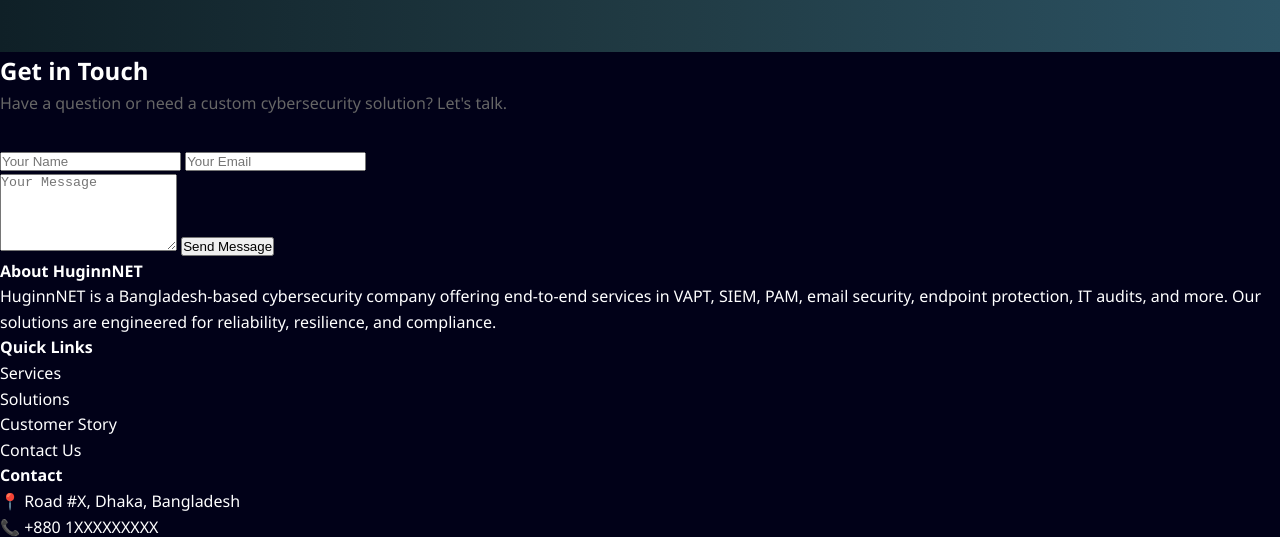
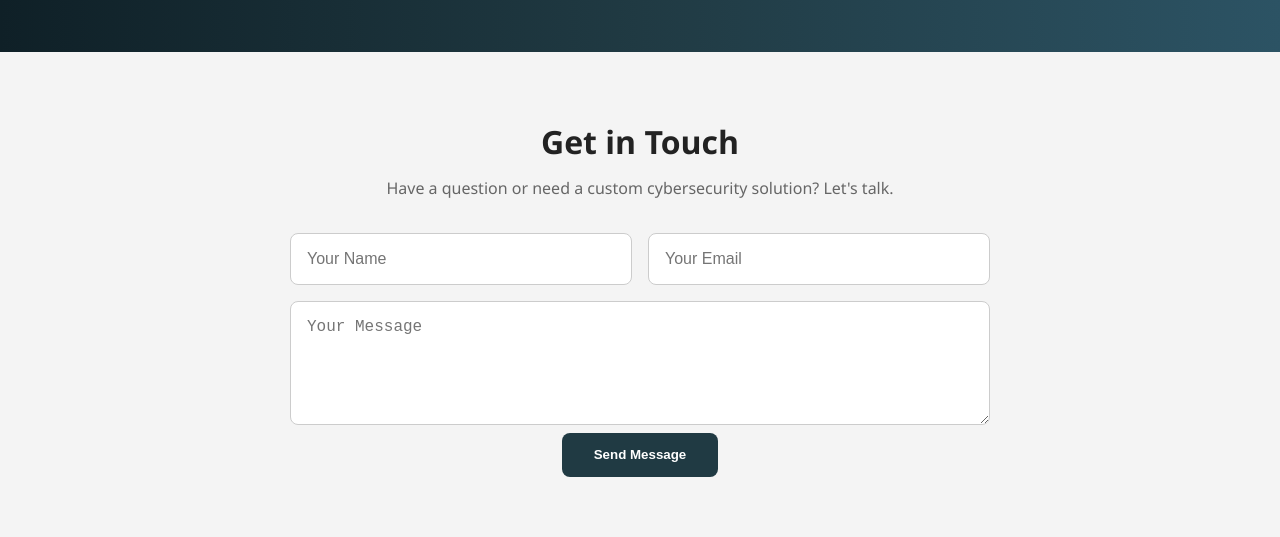
Before and after one commit to HuguinnN3t/HuguinnNET, a plain HTML site: page index.html in a window 1280 px wide. Shown: the part 1937-2474 px from the top of the page. Drawn offline with Linux system fonts and the light colour scheme.

Commit message:
Update Contact Form Section in style.css
Contact Form Section

```diff
--- a/style.css
+++ b/style.css
@@ -201,3 +201,55 @@ nav ul li .btn {
 .cta-button:hover {
   background-color: #ffbb55;
 }
+.contact {
+  padding: 4rem 2rem;
+  background-color: #f4f4f4;
+  text-align: center;
+}
+
+.contact h2 {
+  font-size: 2rem;
+  color: #222;
+  margin-bottom: 0.5rem;
+}
+
+.contact-form {
+  max-width: 700px;
+  margin: auto;
+  margin-top: 2rem;
+}
+
+.form-group {
+  display: flex;
+  flex-wrap: wrap;
+  gap: 1rem;
+  margin-bottom: 1rem;
+}
+
+.contact-form input,
+.contact-form textarea {
+  width: 100%;
+  padding: 1rem;
+  font-size: 1rem;
+  border: 1px solid #ccc;
+  border-radius: 8px;
+}
+
+.form-group input {
+  flex: 1 1 48%;
+}
+
+.send-button {
+  background-color: #203a43;
+  color: #fff;
+  padding: 0.9rem 2rem;
+  border: none;
+  border-radius: 8px;
+  font-weight: bold;
+  cursor: pointer;
+  transition: background-color 0.3s;
+}
+
+.send-button:hover {
+  background-color: #0f2027;
+}
```
